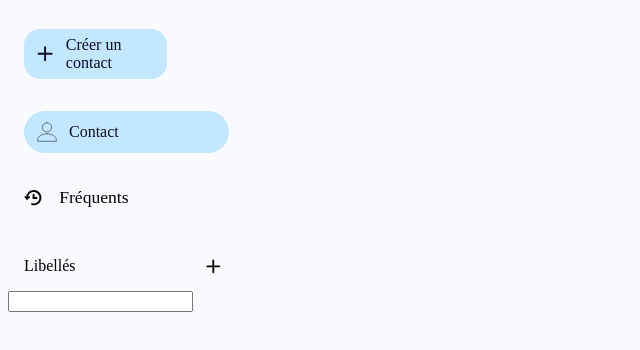
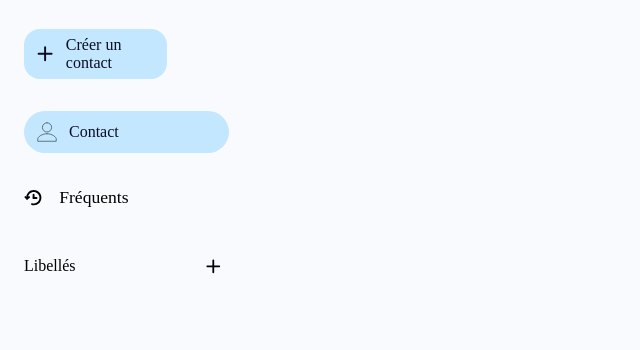
Before and after one commit to Lusa3/-projet_google_contact, a plain HTML site: page index.html in a window 1280 px wide. Shown: the part 86-436 px from the top of the page, without its empty margins (0-640 px from the left). Drawn offline with Linux system fonts and the light colour scheme.

Commit message:
supprimer le formulaire

```diff
--- a/index.html
+++ b/index.html
@@ -58,10 +58,7 @@
             <svg  class="icon__libelles__contact"  xmlns="http://www.w3.org/2000/svg" width="1.2em" height="1.2em" viewBox="0 0 16 16"><path fill="currentColor" d="M7.75 2a.75.75 0 0 1 .75.75V7h4.25a.75.75 0 0 1 0 1.5H8.5v4.25a.75.75 0 0 1-1.5 0V8.5H2.75a.75.75 0 0 1 0-1.5H7V2.75A.75.75 0 0 1 7.75 2"/></svg>
             </div>
         </section>
-        <form action="">
-         <label for=""></label>
-         <input type="text">
-        </form>
+
 
     </main>
 </body>
```
